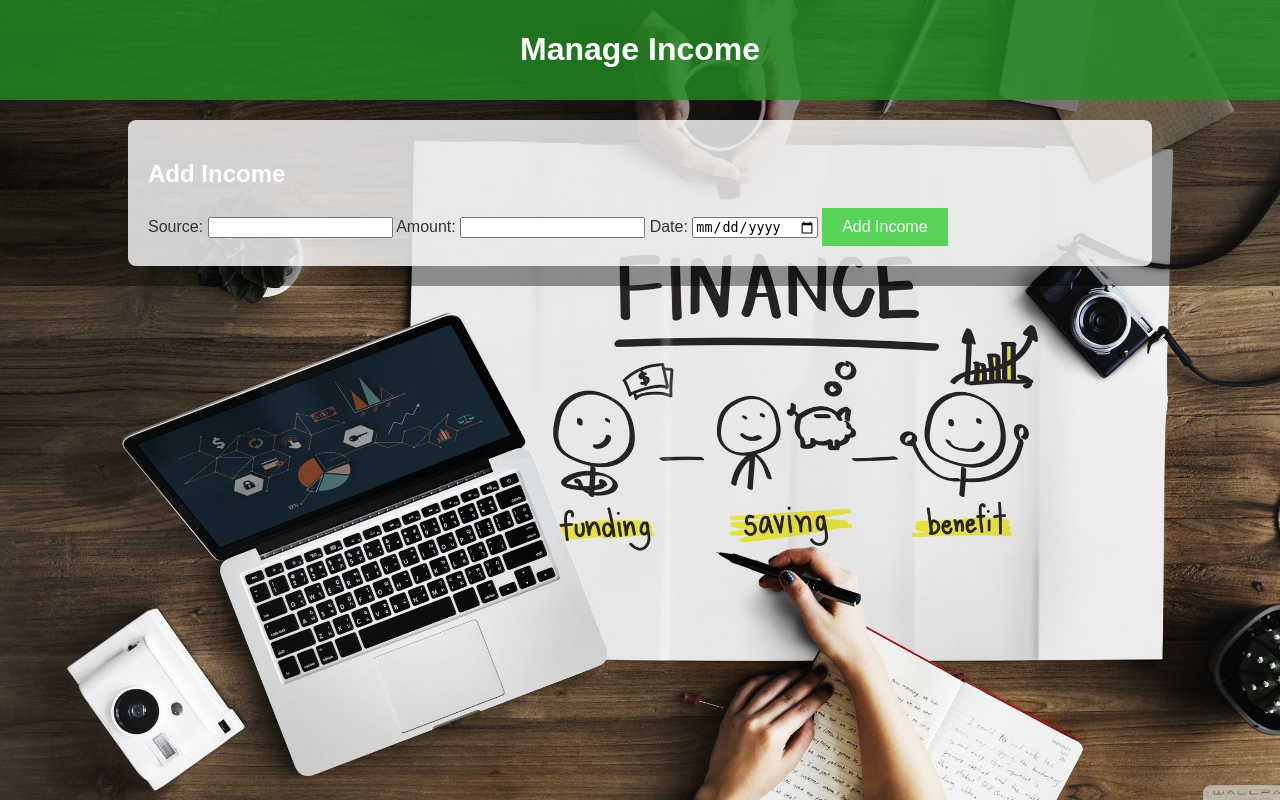
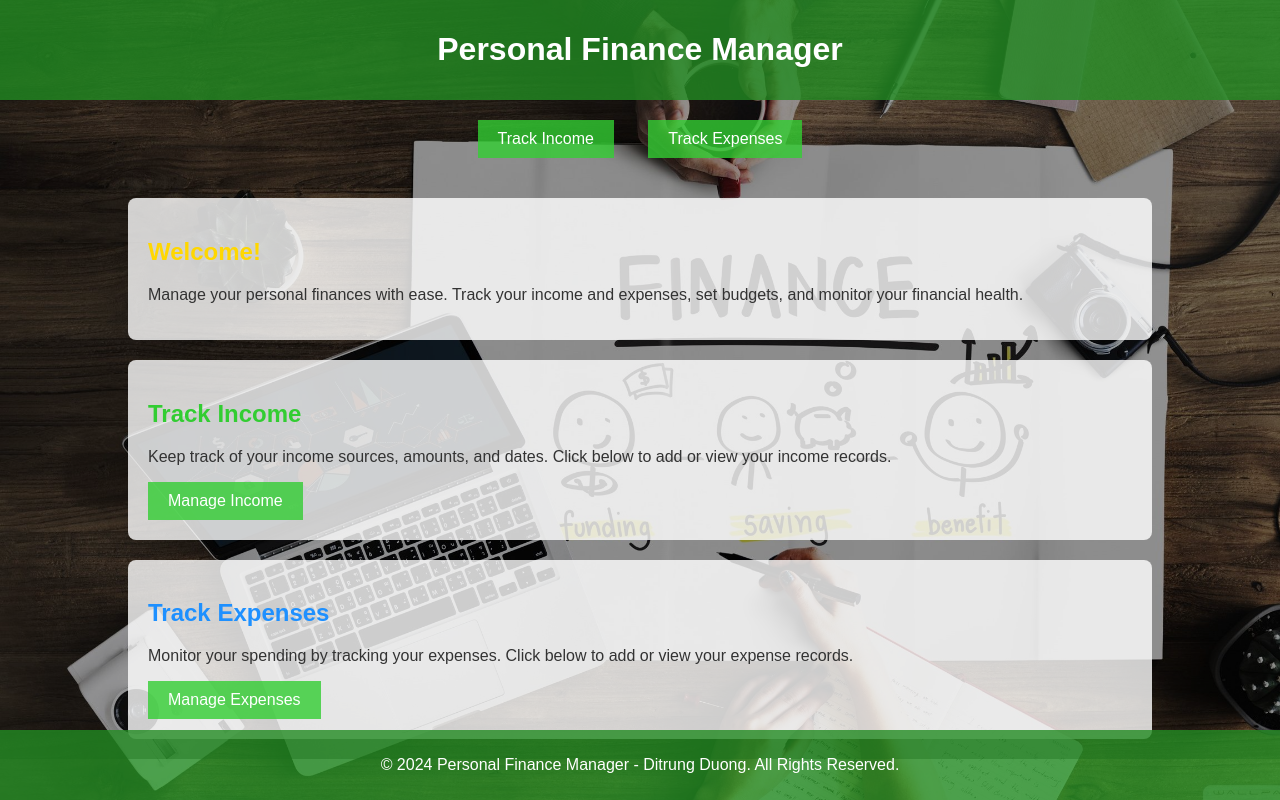
Before and after one commit to ditrungduong/personal-finance-web-app, a Flask app: template templates/income.html in a window 1280 px wide. Run offline with Flask 3, Linux system fonts and the light colour scheme; the template is opened without the code that fills it, so the values that code supplies are empty.

Commit message:
Update income.html

```diff
--- a/templates/income.html
+++ b/templates/income.html
@@ -1,42 +1,35 @@
 <!DOCTYPE html>
 <html>
 <head>
-    <title>Manage Income</title>
-    <link rel="stylesheet" type="text/css" href="../public/styles.css">
+    <title>Personal Finance Manager</title>
+    <link rel="stylesheet" type="text/css" href="../static/styles.css">
 </head>
 <body>
     <header>
-        <h1>Manage Income</h1>
+        <h1>Personal Finance Manager</h1>
     </header>
+    <nav>
+        <button onclick="document.getElementById('income').scrollIntoView();">Track Income</button>
+        <button onclick="document.getElementById('expenses').scrollIntoView();">Track Expenses</button>
+    </nav>
     <div class="container">
-        <section>
-            <h2>Add Income</h2>
-            <form id="income-form">
-                <label for="source">Source:</label>
-                <input type="text" id="source" name="source" required>
-                <label for="amount">Amount:</label>
-                <input type="number" id="amount" name="amount" required>
-                <label for="date">Date:</label>
-                <input type="date" id="date" name="date" required>
-                <button type="submit">Add Income</button>
-            </form>
+        <section id="welcome">
+            <h2>Welcome!</h2>
+            <p>Manage your personal finances with ease. Track your income and expenses, set budgets, and monitor your financial health.</p>
+        </section>
+        <section id="income">
+            <h2>Track Income</h2>
+            <p>Keep track of your income sources, amounts, and dates. Click below to add or view your income records.</p>
+            <button onclick="window.location.href='income.html'">Manage Income</button>
+        </section>
+        <section id="expenses">
+            <h2>Track Expenses</h2>
+            <p>Monitor your spending by tracking your expenses. Click below to add or view your expense records.</p>
+            <button onclick="window.location.href='expenses.html'">Manage Expenses</button>
         </section>
     </div>
-    <script>
-        document.getElementById('income-form').addEventListener('submit', function(e) {
-            e.preventDefault();
-            const source = document.getElementById('source').value;
-            const amount = document.getElementById('amount').value;
-            const date = document.getElementById('date').value;
-
-            fetch('http://localhost:5000/incomes', {
-                method: 'POST',
-                headers: { 'Content-Type': 'application/json' },
-                body: JSON.stringify({ source, amount, date })
-            }).then(response => response.json())
-              .then(data => alert('Income added: ' + data))
-              .catch(error => console.error('Error:', error));
-        });
-    </script>
+    <footer>
+        <p>&copy; 2024 Personal Finance Manager - Ditrung Duong. All Rights Reserved.</p>
+    </footer>
 </body>
 </html>
```
